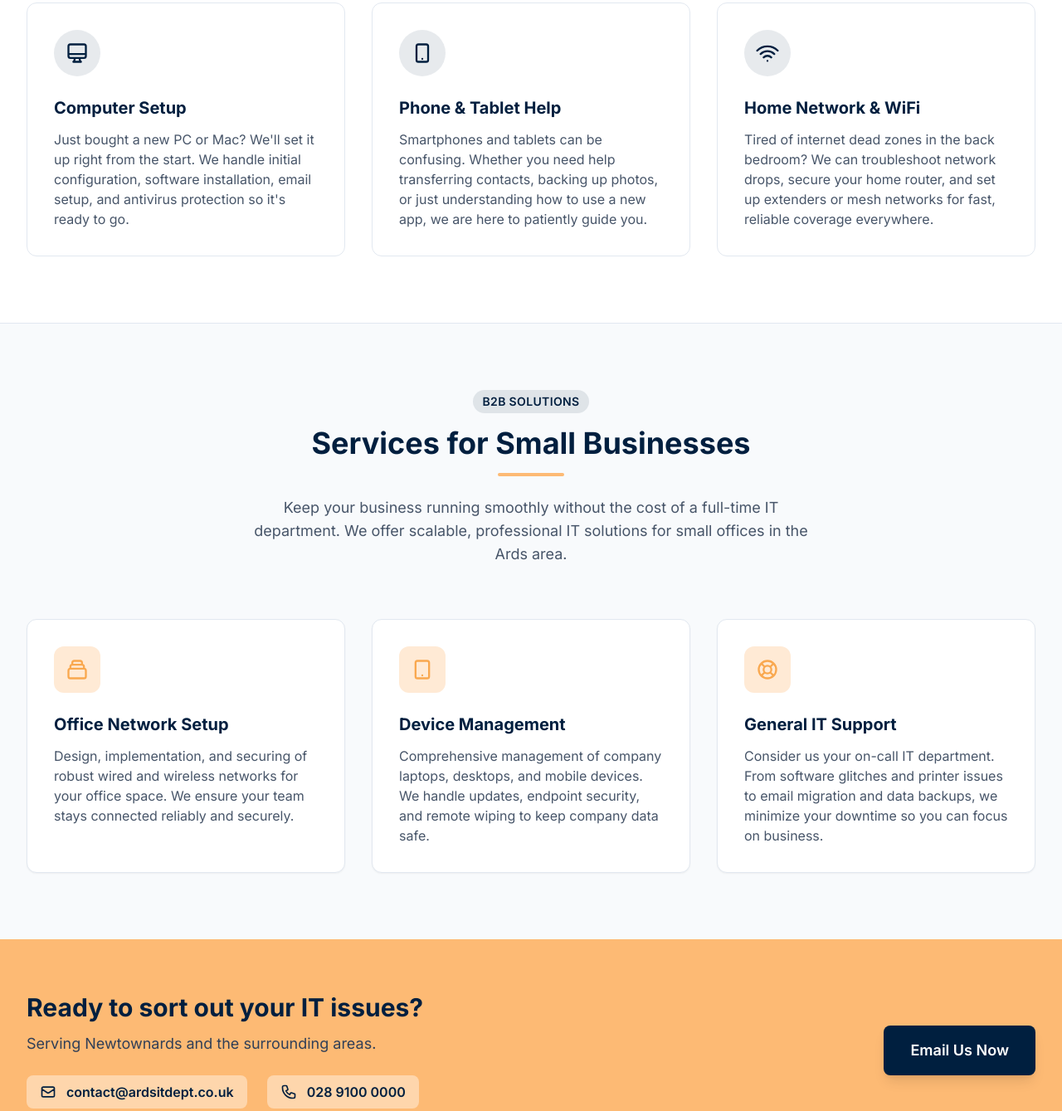
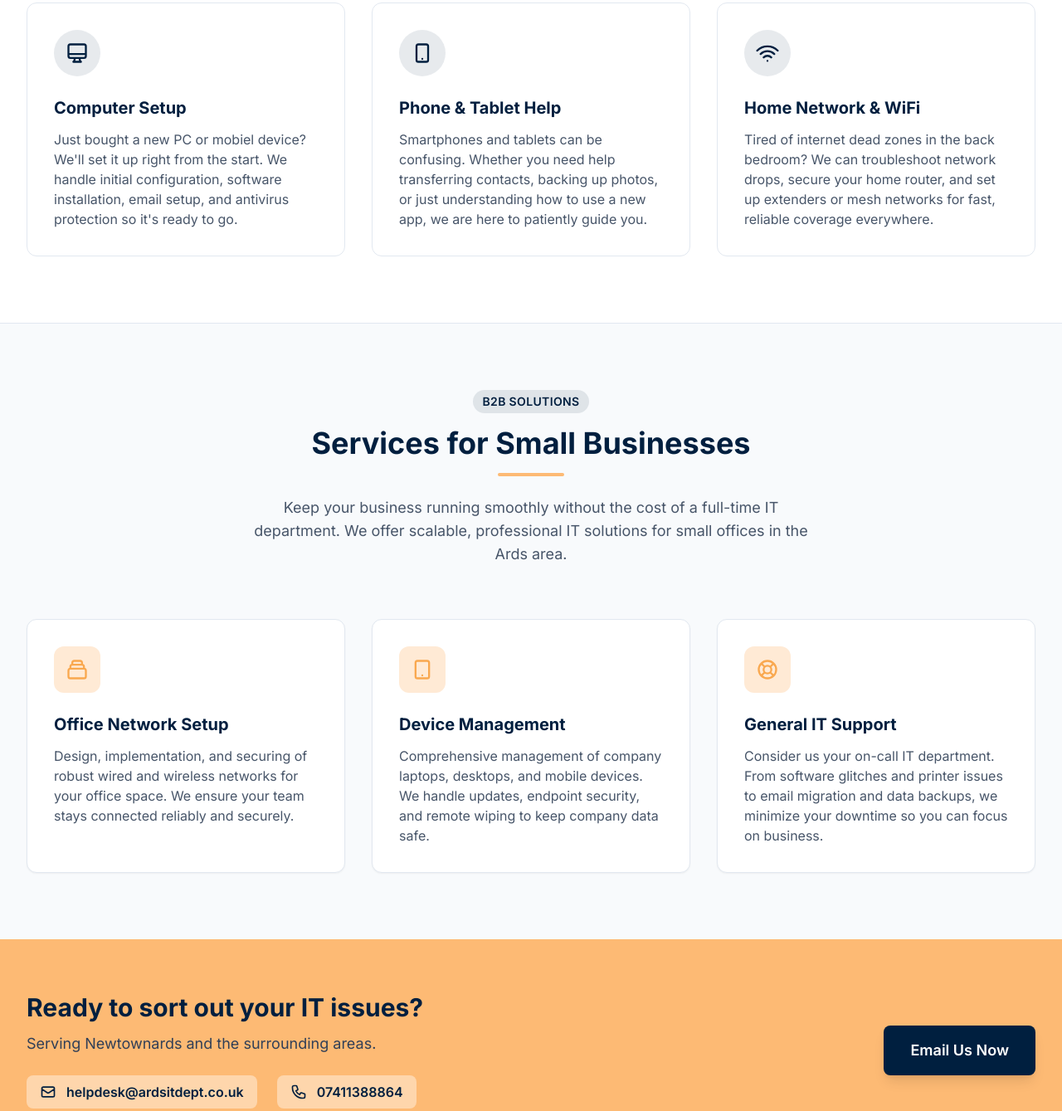
Before and after one commit to ArdsITDept/ArdsITDept-Website, a plain HTML site: page ards_it_department.html in a window 1280 px wide. Shown: the part 989-2328 px from the top of the page at 83% size. Drawn offline with nearby package versions, Linux system fonts and the light colour scheme.

Commit message:
Update IT department contact details and title

```diff
--- a/ards_it_department.html
+++ b/ards_it_department.html
@@ -3,7 +3,7 @@
 <head>
     <meta charset="UTF-8">
     <meta name="viewport" content="width=device-width, initial-scale=1.0">
-    <title>Ards IT Department | IT Helpdesk in Newtownards</title>
+    <title>Ards IT Department | Your personal, professional tech helpdesk</title>
     <meta name="description" content="Local IT helpdesk for individuals and small businesses in Newtownards. We handle computer setups, phone questions, network issues, and more.">
 
     <!-- Google Fonts: Inter -->
@@ -92,10 +92,10 @@
                 <div class="md:w-2/3">
                     <span class="text-pastel-orange font-semibold tracking-wider uppercase text-sm mb-4 block">Newtownards' Local IT Support</span>
                     <h1 class="text-4xl md:text-5xl lg:text-6xl font-bold text-white leading-tight mb-6">
-                        Friendly, reliable IT help when you need it most.
+                        Your personal, professional tech helpdesk.
                     </h1>
                     <p class="text-lg md:text-xl text-slate-300 mb-8 max-w-2xl leading-relaxed">
-                        From setting up a new home laptop to managing complex small business networks, Ards IT Department takes the stress out of technology. Fast, local, and straightforward.
+                        From setting up a new laptop to managing small business networks, Ards IT Department takes the stress out of technology. Fast, local, and straightforward.
                     </p>
                     <div class="flex flex-col sm:flex-row gap-4">
                         <a href="#individuals" class="bg-pastel-orange hover:bg-pastel-orange-hover text-navy font-semibold py-3 px-8 rounded-lg shadow-md transition-all text-center">
@@ -133,7 +133,7 @@
                         </div>
                         <h3 class="text-xl font-bold text-navy mb-3">Computer Setup</h3>
                         <p class="text-slate-600 flex-grow">
-                            Just bought a new PC or Mac? We'll set it up right from the start. We handle initial configuration, software installation, email setup, and antivirus protection so it's ready to go.
+                            Just bought a new PC or mobiel device? We'll set it up right from the start. We handle initial configuration, software installation, email setup, and antivirus protection so it's ready to go.
                         </p>
                     </div>
                     <!-- ========================================== -->
@@ -243,15 +243,15 @@
                     <div class="flex flex-col sm:flex-row gap-6 justify-center md:justify-start">
                         <div class="flex items-center gap-3 text-navy font-semibold bg-white/40 px-4 py-2 rounded-lg">
                             <svg class="w-5 h-5" fill="none" stroke="currentColor" viewBox="0 0 24 24" xmlns="http://www.w3.org/2000/svg"><path stroke-linecap="round" stroke-linejoin="round" stroke-width="2" d="M3 8l7.89 5.26a2 2 0 002.22 0L21 8M5 19h14a2 2 0 002-2V7a2 2 0 00-2-2H5a2 2 0 00-2 2v10a2 2 0 002 2z"></path></svg>
-                            <a href="mailto:contact@ardsitdept.co.uk" class="hover:text-navy-light transition-colors">contact@ardsitdept.co.uk</a>
+                            <a href="mailto:helpdesk@ardsitdept.co.uk" class="hover:text-navy-light transition-colors">helpdesk@ardsitdept.co.uk</a>
                         </div>
                         <div class="flex items-center gap-3 text-navy font-semibold bg-white/40 px-4 py-2 rounded-lg">
                             <svg class="w-5 h-5" fill="none" stroke="currentColor" viewBox="0 0 24 24" xmlns="http://www.w3.org/2000/svg"><path stroke-linecap="round" stroke-linejoin="round" stroke-width="2" d="M3 5a2 2 0 012-2h3.28a1 1 0 01.948.684l1.498 4.493a1 1 0 01-.502 1.21l-2.257 1.13a11.042 11.042 0 005.516 5.516l1.13-2.257a1 1 0 011.21-.502l4.493 1.498a1 1 0 01.684.949V19a2 2 0 01-2 2h-1C9.716 21 3 14.284 3 6V5z"></path></svg>
-                            <a href="tel:02891000000" class="hover:text-navy-light transition-colors">028 9100 0000</a>
+                            <a href="tel:07411386643" class="hover:text-navy-light transition-colors">07411388864</a>
                         </div>
                     </div>
                 </div>
-                <a href="mailto:contact@ardsitdept.co.uk" class="bg-navy hover:bg-navy-light text-white font-semibold py-4 px-8 rounded-lg shadow-lg transition-colors whitespace-nowrap text-lg">
+                <a href="mailto:helpdesk@ardsitdept.co.uk" class="bg-navy hover:bg-navy-light text-white font-semibold py-4 px-8 rounded-lg shadow-lg transition-colors whitespace-nowrap text-lg">
                     Email Us Now
                 </a>
             </div>
```
